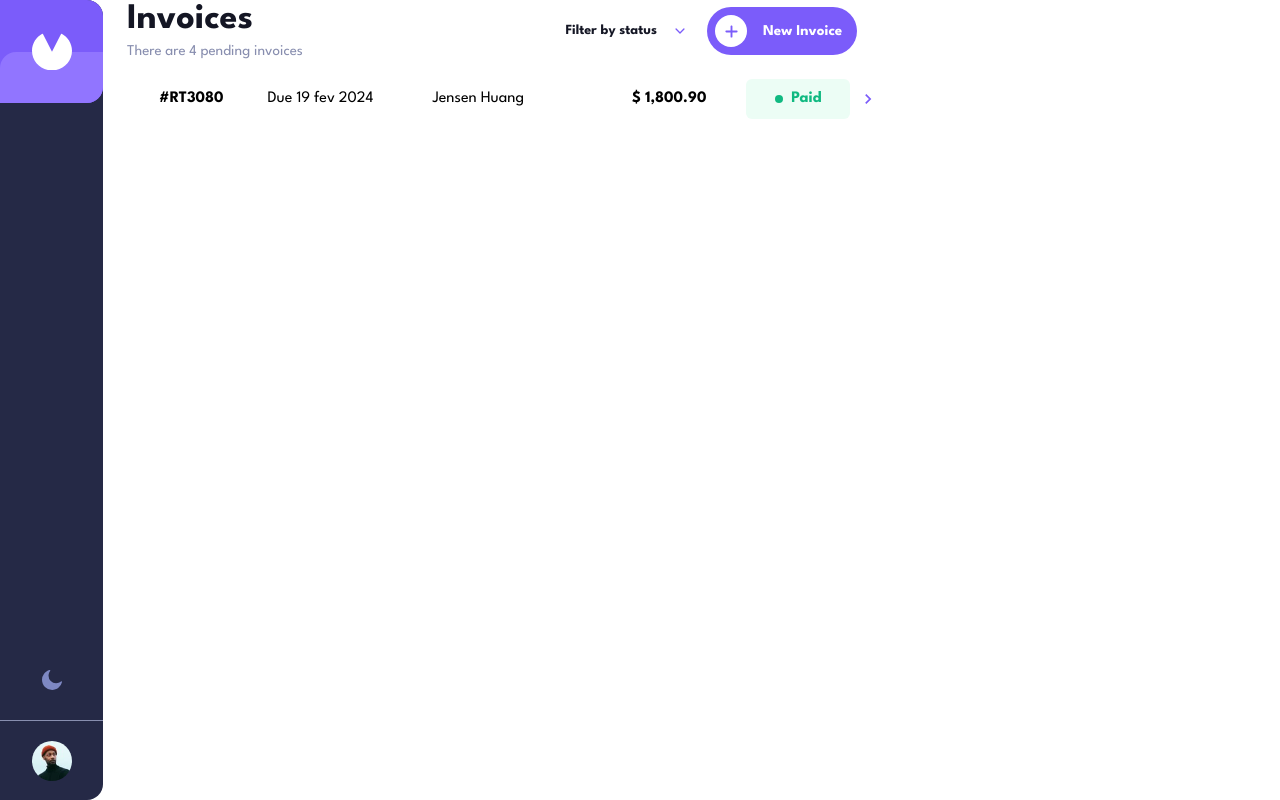
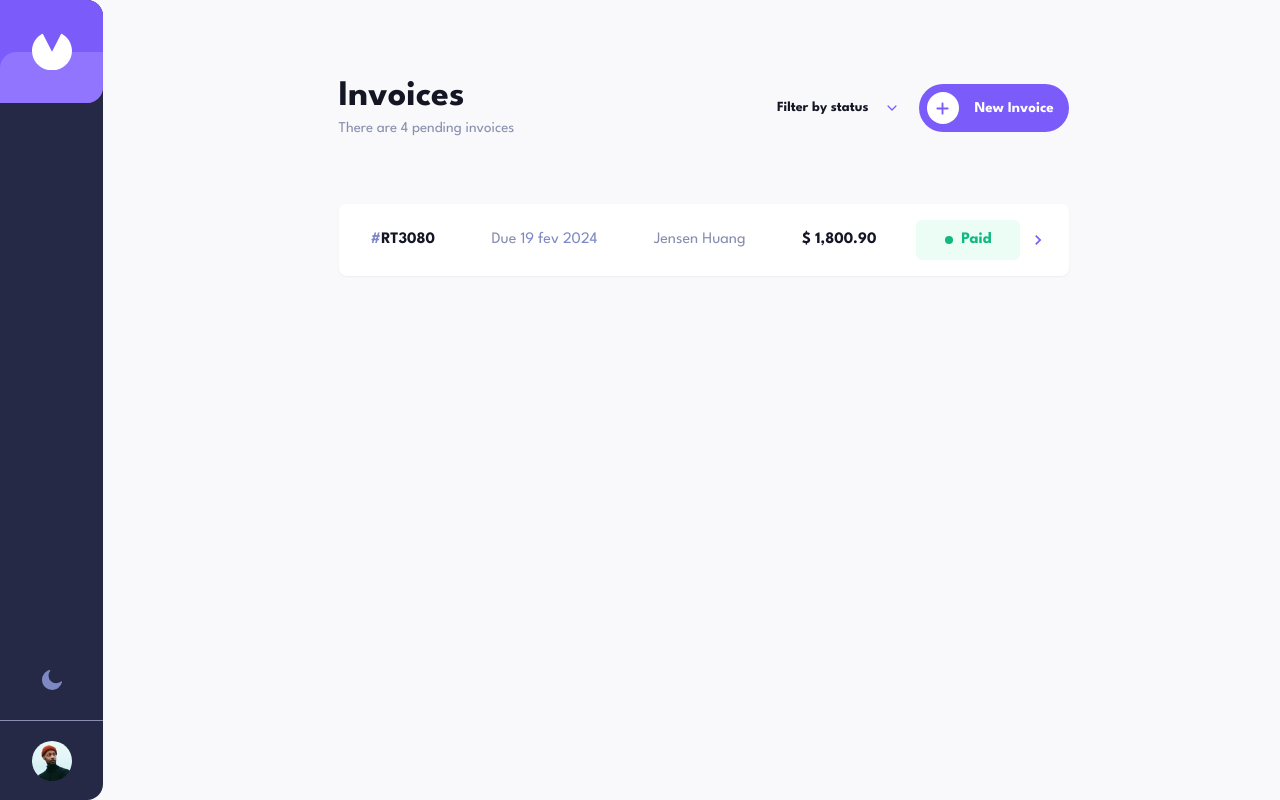
Before and after one commit to soufianeoualla/invoice-app, a Next.js app: page /dashboard in a window 1280 px wide. Built offline with nearby package versions, Linux system fonts and the light colour scheme.

Commit message:
fix styles to invoice card

```diff
--- a/app/(protected)/dashboard/page.tsx
+++ b/app/(protected)/dashboard/page.tsx
@@ -1,17 +1,9 @@
-import { Sidebar } from "@/components/Sidebar"
-import { Invoices } from "@/components/dashboard/Invoices"
-import { TopSection } from "@/components/dashboard/TopSection"
+import { DashboardWrapper } from "@/components/dashboard/DashboardWrapper"
+
 
 const DashboardPage = () => {
   return (
-    <div className="flex gap-6">
-        <Sidebar/>
-        <div>
-            <TopSection/>
-            <Invoices/>
-        </div>
-
-    </div>
+    <DashboardWrapper/>
   )
 }
 
--- a/components/dashboard/DashboardWrapper.tsx
+++ b/components/dashboard/DashboardWrapper.tsx
@@ -1,6 +1,16 @@
+import { Sidebar } from "../Sidebar"
+import { Invoices } from "./Invoices"
+import { TopSection } from "./TopSection"
 
 export const DashboardWrapper = () => {
   return (
-    <div>DashboardWrapper</div>
+    <div className=" bg-light flex gap-6 ">
+        <Sidebar/>
+        <div className=" mx-auto w-[730px] mt-[77px] space-y-16">
+            <TopSection/>
+            <Invoices/>
+        </div>
+
+    </div>
   )
 }
--- a/components/dashboard/Invoices.tsx
+++ b/components/dashboard/Invoices.tsx
@@ -2,7 +2,7 @@ import { SingleInvoice } from "./SingleInvoice"
 
 export const Invoices = () => {
   return (
-    <div>
+    <div className="w-full">
 
         <SingleInvoice/>
     </div>
--- a/components/dashboard/SingleInvoice.tsx
+++ b/components/dashboard/SingleInvoice.tsx
@@ -1,21 +1,31 @@
-import { Button } from "../ui/button"
+import { Button } from "../ui/button";
 import { MdChevronRight } from "react-icons/md";
 
 export const SingleInvoice = () => {
   return (
-    <div className="w-full flex justify-start px-8 items-center h-[72px] ">
-        <b><span>#</span>RT3080</b>
-        <p className="ml-11 mr-[59px]">Due 19 fev 2024</p>
-        <p>Jensen Huang</p>
-        <b className="ml-[108px] mr-10">$ 1,800.90</b>
+    <div className="w-full flex justify-between pr-3 pl-8  items-center h-[72px] bg-white rounded-lg shadow-sm hover:border-primary hover:border ">
+      <b className="text-dark">
+        <span className="text-Subtle-Turquoise">#</span>RT3080
+      </b>
+      <p className="text-Subtle-Turquoise">
+        <span className="text-Soft-Teal">Due</span> 19 fev 2024
+      </p>
+      <p className="text-Soft-Teal">Jensen Huang</p>
+      <div className="flex items-center ">
+        <b className="mr-10 text-dark">$ 1,800.90</b>
         <div className="w-[104px] h-10 text-emerald-500 bg-emerald-50 rounded-md flex items-center justify-center gap-2">
-            <div className="w-2 h-2 rounded-full bg-emerald-500" />
-            <b>Paid</b>
+          <div className="w-2 h-2 rounded-full bg-emerald-500" />
+          <b>Paid</b>
         </div>
 
-        <Button variant={'ghost'} size={'icon'}>
-            <MdChevronRight className="text-primary text-xl"/>
+        <Button
+          variant={"ghost"}
+          size={"icon"}
+          className="hover:bg-transparent"
+        >
+          <MdChevronRight className="text-primary text-xl" />
         </Button>
+      </div>
     </div>
-  )
-}
+  );
+};
--- a/components/dashboard/TopSection.tsx
+++ b/components/dashboard/TopSection.tsx
@@ -23,7 +23,7 @@ export const TopSection = () => {
     setChecked((prev) => [...prev, item]);
   };
   return (
-    <section className="flex items-center justify-between w-[730px] text-[15px]">
+    <section className="flex items-center justify-between w-full text-[15px]">
       <div>
         <h1 className="font-bold text-4xl text-dark">Invoices</h1>
         <p className="text-Soft-Teal">There are 4 pending invoices</p>
```
